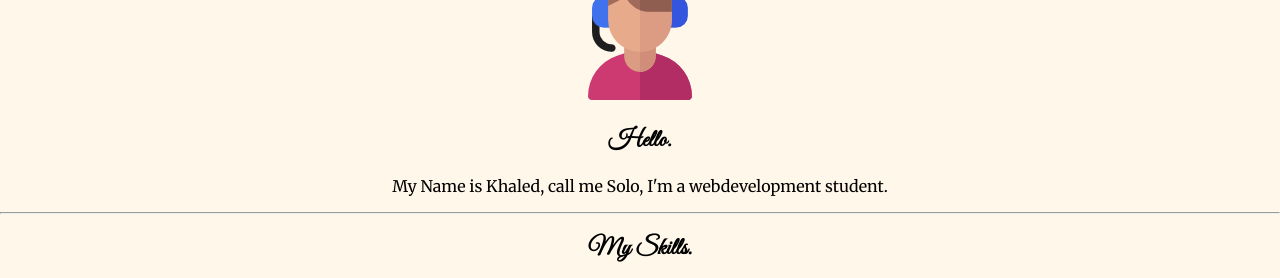
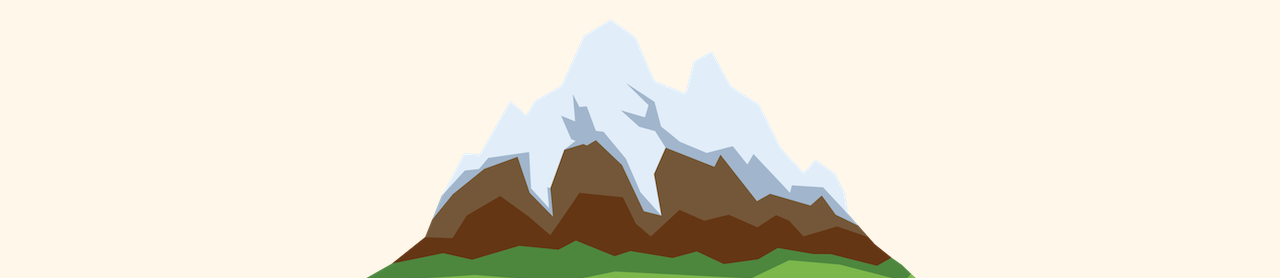
Before and after one commit to So0l0o/Therd-one, a plain HTML site: page index.html in a window 1280 px wide. Shown: the part 351-629 px from the top of the page. Drawn offline with Linux system fonts and the light colour scheme; files whose address does not match are found by name.

Commit message:
Update index.html

```diff
--- a/index.html
+++ b/index.html
@@ -27,7 +27,7 @@
 <br>
         <h1 class="Solo">I'm Solo.</h1>
         <h2 class="programmer">a programmer</h2>
-        <img src="main/Jbl.png" alt="mountain-img">
+        <img src="Jbl.png" alt="mountain-img">
 
     </Div>
 
```
